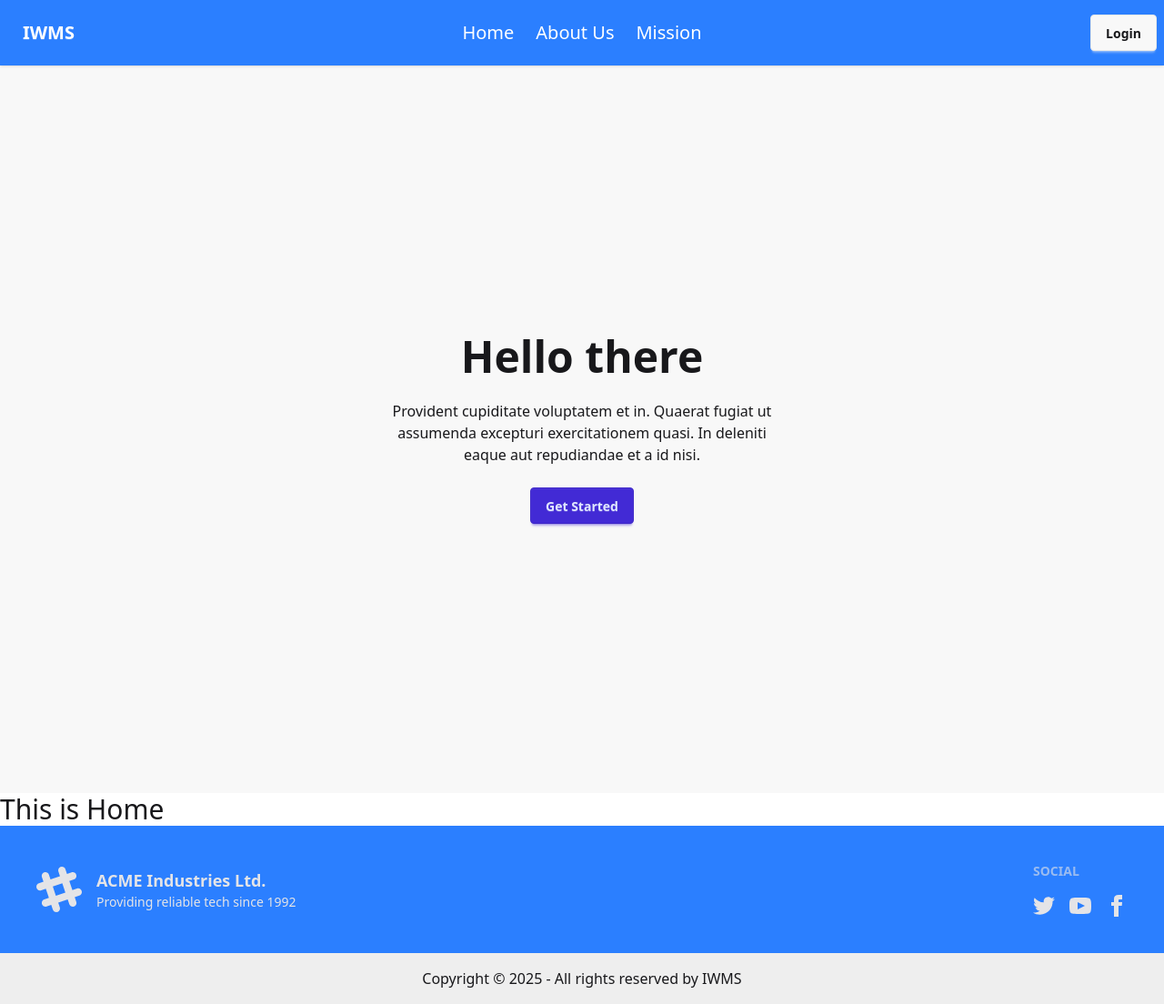
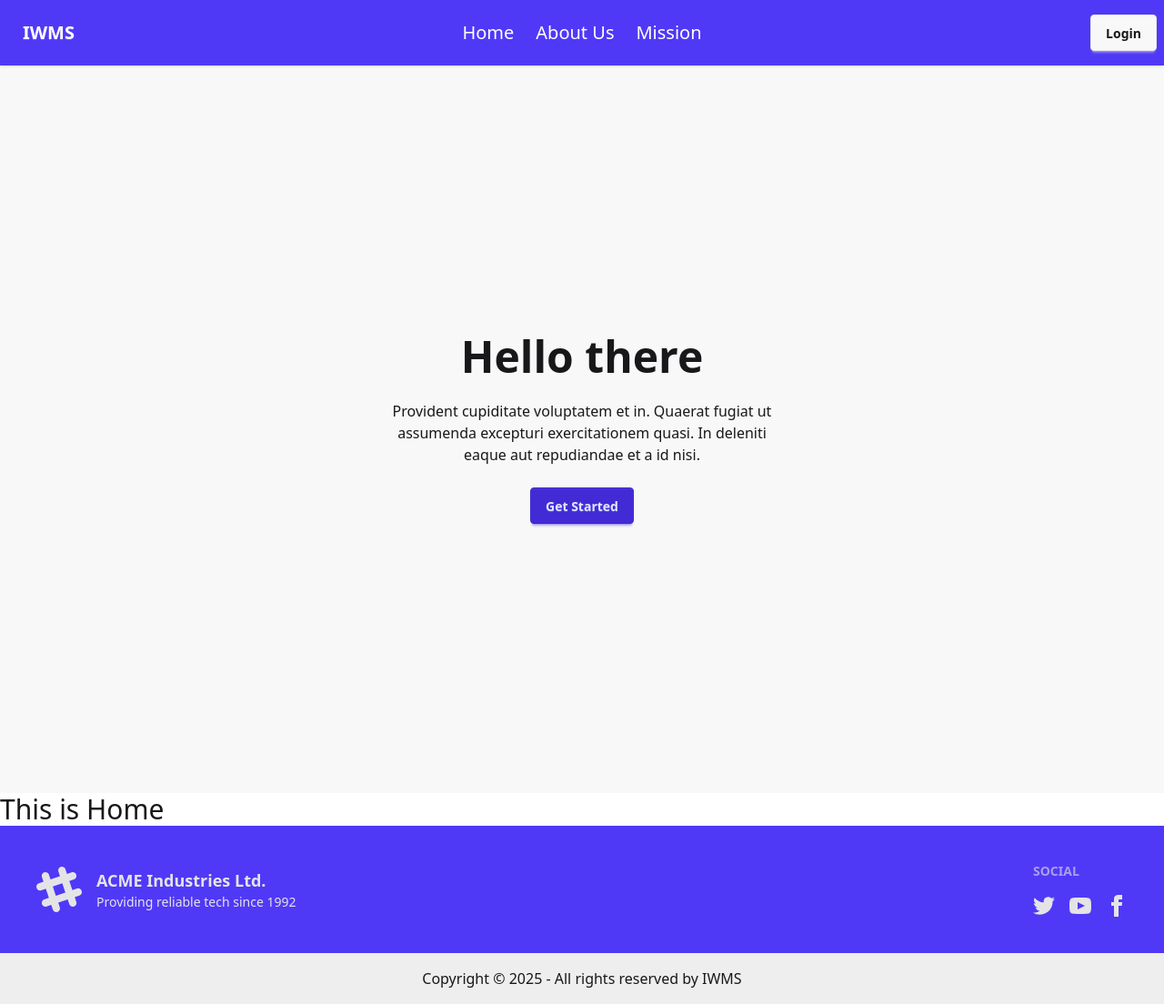
Before and after one commit to hossainta1/integrated-waste-management-system-ui, a React (Vite) app: page / in a window 1280 px wide. Shown: the whole page at 91% size. Built offline with nearby package versions, Linux system fonts and the light colour scheme.

Commit message:
Change bg color

```diff
--- a/src/Pages/Shared/Footer/Footer.jsx
+++ b/src/Pages/Shared/Footer/Footer.jsx
@@ -2,7 +2,7 @@ const Footer = () => {
   return (
     <div>
       <footer>
-        <div className="footer bg-blue-500 text-neutral-content p-10 flex justify-between items-center ">
+        <div className="footer bg-indigo-600 text-neutral-content p-10 flex justify-between items-center ">
           {/* Left Section */}
           <aside className="flex items-center gap-4">
             <svg
--- a/src/Pages/Shared/NavBar/NavBar.jsx
+++ b/src/Pages/Shared/NavBar/NavBar.jsx
@@ -7,7 +7,7 @@ const NavBar = () => {
     </>
     return (
         <div>
-            <div className="navbar bg-blue-500 text-white shadow-sm">
+            <div className="navbar bg-indigo-600 text-white shadow-sm">
   <div className="navbar-start">
     <div className="dropdown">
       <div tabIndex={0} role="button" className="btn btn-ghost lg:hidden">
```
